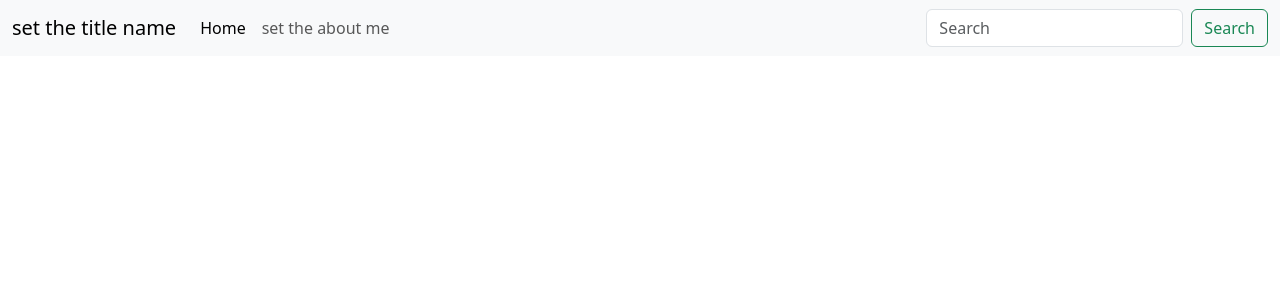
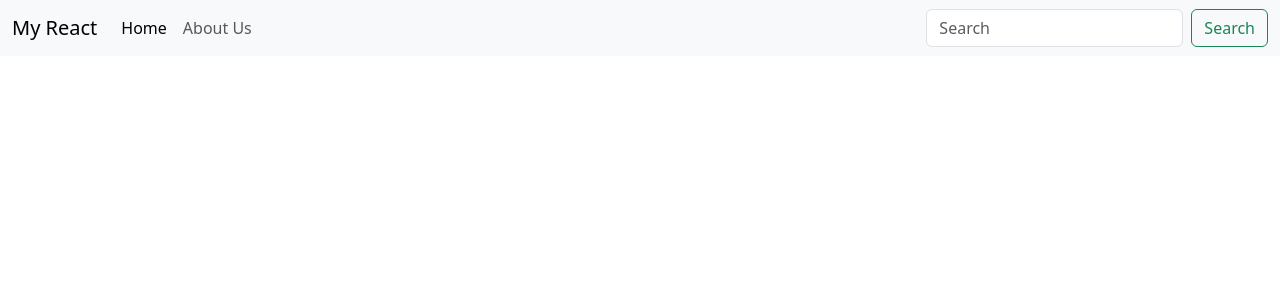
Before and after one commit to mukeshpandey13/React-Js-Code, a React (Create React App) app: page / in a window 1280 px wide. Shown: the top 300 px of the page. Built offline with nearby package versions, Linux system fonts and the light colour scheme.

Commit message:
2nd commit

```diff
--- a/src/App.js
+++ b/src/App.js
@@ -10,8 +10,8 @@ function App() {
       {/* 1) importing navbar from Navbar.js in this app.js */}
 
       {/* Use of props  */}
-      {/* <Navbar title={"TextUtils"} about="About Me" /> */}
-      <Navbar/>
+      <Navbar title={"My React"} about="About Us" />
+      {/* <Navbar/> */}
     </>
   );
 }
```
